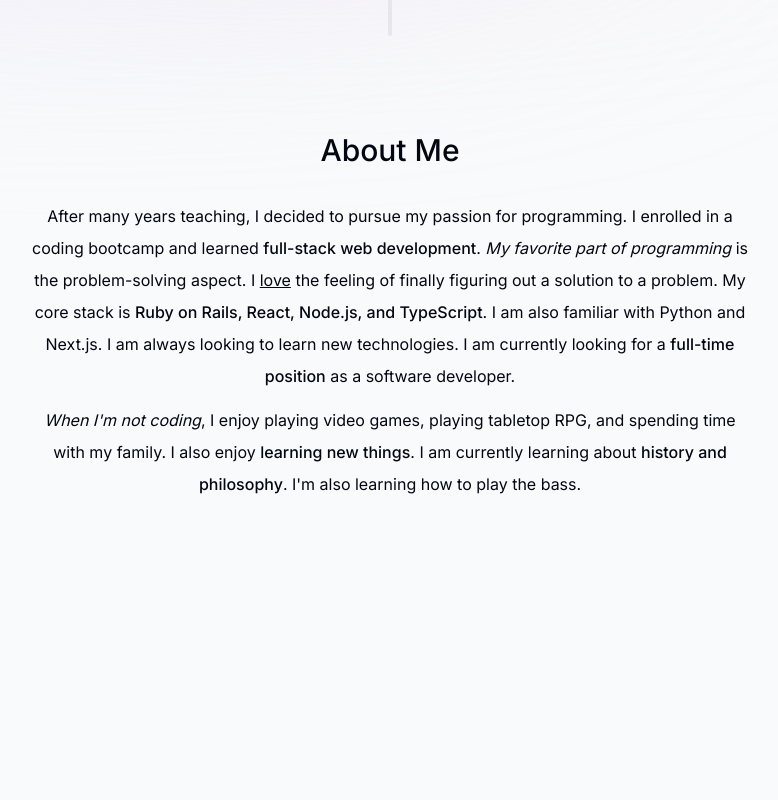
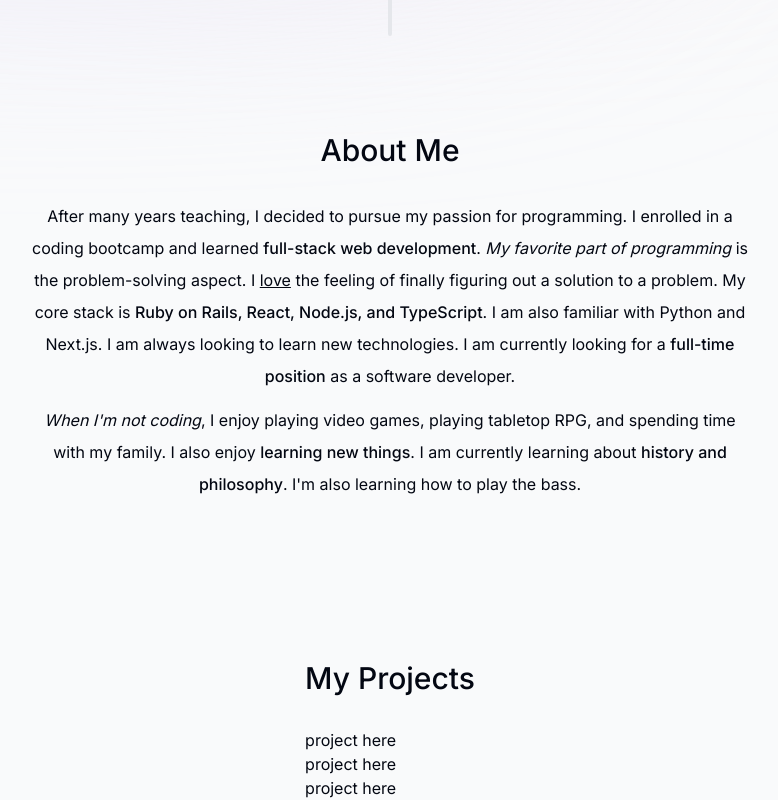
Before and after one commit to tiagorahal/portfolio_2.0, a Next.js app: page / in a window 1280 px wide. Shown: the part 692-1492 px from the top of the page, without its empty margins (250-1028 px from the left). Before the commit the page ends 1352 px from the top, so only its background shows below. Built offline with nearby package versions, Linux system fonts and the light colour scheme.

Commit message:
Create projects element and project element

```diff
--- a/app/page.tsx
+++ b/app/page.tsx
@@ -1,5 +1,6 @@
 import About from "@/components/about";
 import Intro from "@/components/intro";
+import Projects from "@/components/projects";
 import SectionDivider from "@/components/section-divider";
 
 export default function Home() {
@@ -8,6 +9,7 @@ export default function Home() {
       <Intro />
       <SectionDivider />
       <About />
+      <Projects />
     </main>
   );
 }
--- /dev/null
+++ b/components/project.tsx
@@ -0,0 +1,7 @@
+import React from 'react'
+
+export default function Project() {
+  return (
+    <div>project here</div>
+  )
+}
--- /dev/null
+++ b/components/projects.tsx
@@ -0,0 +1,19 @@
+import React from "react";
+import SectionHeading from "./section-heading";
+import { projectsData } from "@/lib/data";
+import Project from "./project";
+
+export default function Projects() {
+  return (
+    <section>
+      <SectionHeading>My Projects</SectionHeading>
+      <div>
+        {
+          projectsData.map((project, index) => (
+            <Project />
+          ))
+        }
+      </div>
+    </section>
+  );
+}
```
